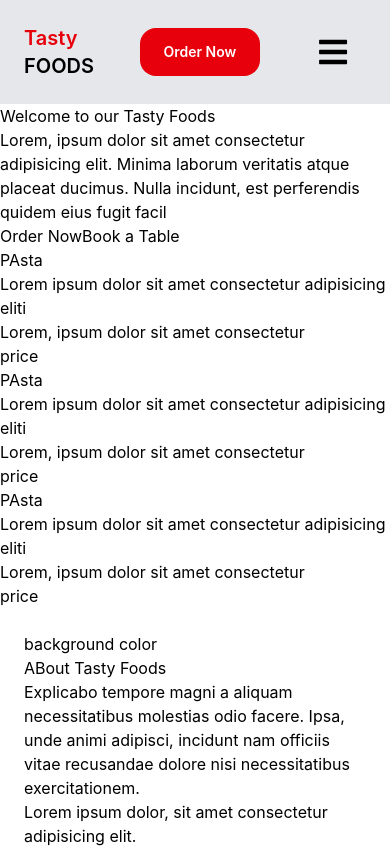
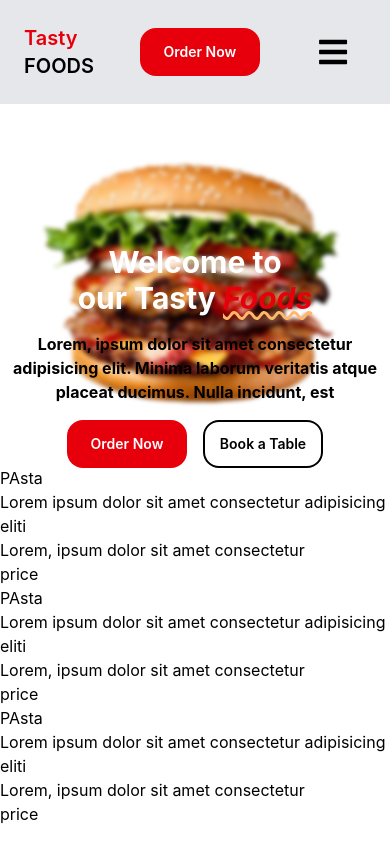
Before and after one commit to neducod/tasty-landingpage, a React (Vite) app: page / in a window 390 px wide. Shown: the top 848 px of the page. Built offline with nearby package versions, Linux system fonts and the light colour scheme.

Commit message:
Hero section on mobile device done

```diff
--- a/src/Hero.jsx
+++ b/src/Hero.jsx
@@ -2,22 +2,25 @@ import { useState } from 'react'
 import './App.css'
 
 
+import HeroImage from './assets/hamburger-veggie-burger-fast-food-chicken-sandwich-burger-png-transparent-images-65e3cdfb7ab9f99453dd73a05e4c21e9.png'
+
 function HeroSection(){
     return(
         <>
-            <section>
-                <div>
-                    <h1>Welcome to our Tasty <span>Foods</span></h1>
-                    <p>Lorem, ipsum dolor sit amet consectetur adipisicing elit. Minima laborum veritatis atque placeat ducimus. Nulla incidunt, est perferendis quidem eius fugit facil</p>
-                    <div>
-                        <button>Order Now</button>
-                        <button>Book a Table</button>
+            <section className='flex sm:hidden lg:hidden flex-col gap-6 p-6 justify-center items-center    relative w-full'>
+                <div className='flex flex-col gap-4 font-bold  absolute top-30 left-0 w-full z-10 text-white text-center pt-5'>
+                    <h1 className='text-3xl'>Welcome to <br /> our Tasty <span className='text-red-600 font-bold italic underline decoration-wavy decoration-orange-300'>Foods</span></h1>
+                    <p className='text-black'>Lorem, ipsum dolor sit amet consectetur adipisicing elit. Minima laborum veritatis atque placeat ducimus. Nulla incidunt, est</p>
+                    <div className='flex flex-row justify-center gap-4'>
+                        <button className='bg-red-600 text-center w-30 rounded-2xl h-12 relative text-white text-sm font-semibold'>Order Now</button>
+                        <button className='bg-white text-center w-30 rounded-2xl h-12 relative text-black text-sm font-semibold border-black border-2'>Book a Table</button>
                     </div>
                 </div>
-                <div>
-                    <img src="" alt="" />
+                <div className='blur-[2px]'>
+                    <img src={HeroImage} alt="" className='w-full h-auto object-cover z-10' />
                 </div>
             </section>
+
             <section className='hidden sm:block'>
             <div>
                     <h1>Welcome to our Tasty <span>Foods</span></h1>
--- a/src/Navbar.jsx
+++ b/src/Navbar.jsx
@@ -2,6 +2,7 @@ import { useState } from 'react'
 import './App.css'
 
 import { FaBars } from 'react-icons/fa';
+
 
 function Navbar(){
     return(
```
Also changed, not shown: src/assets/hamburger-veggie-burger-fast-food-chicken-sandwich-burger-png-transparent-images-65e3cdfb7ab9f99453dd73a05e4c21e9.png (added).
